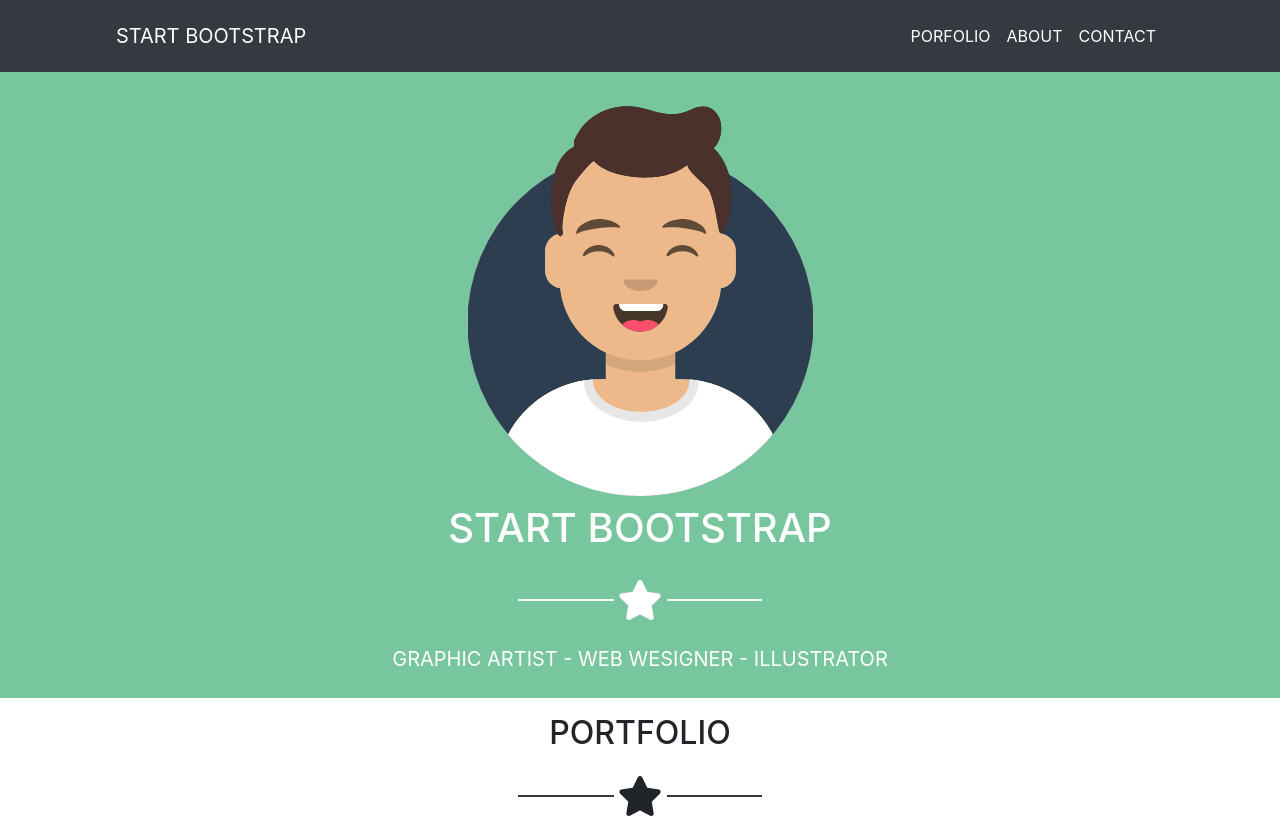
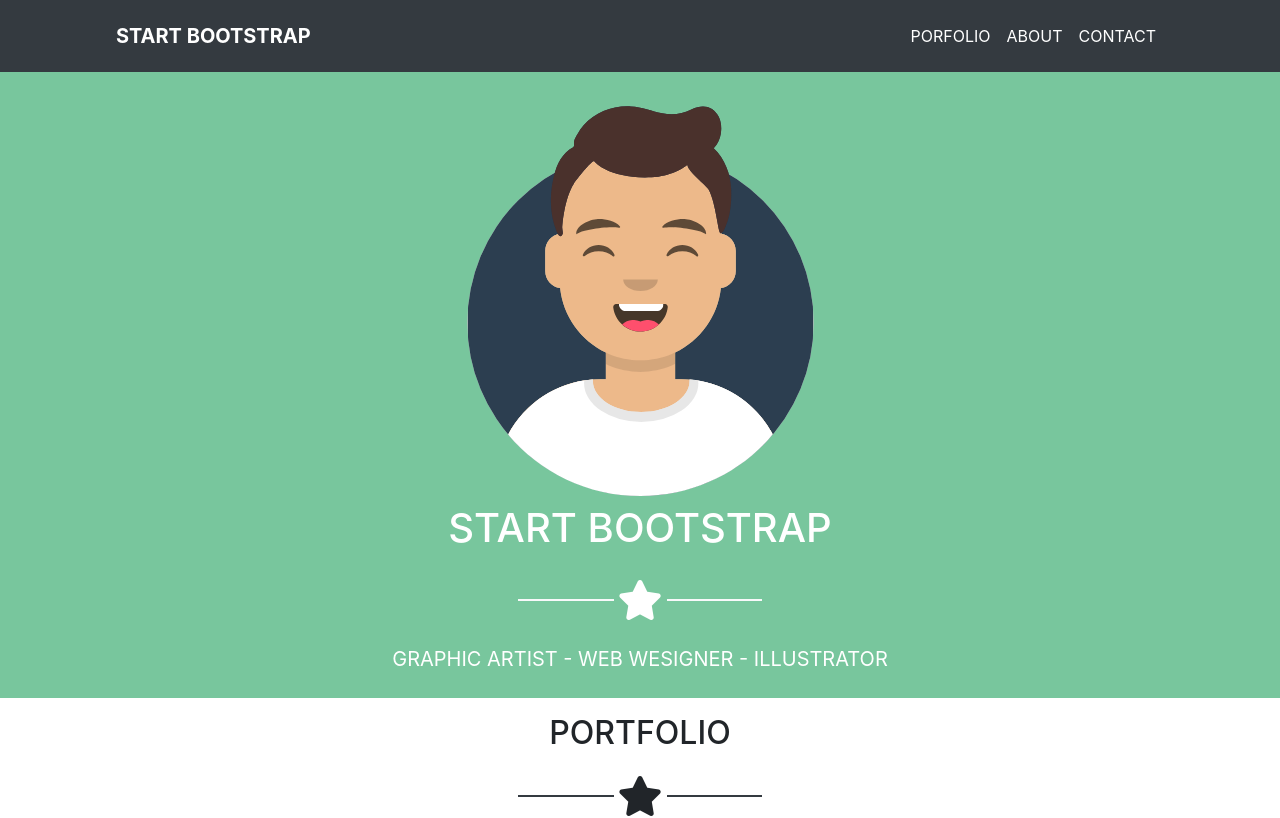
Before and after one commit to FabrizioFornone/html-css-bootstrap-freelancer, a plain HTML site: page index.html in a window 1280 px wide. Shown: the top 818 px of the page. Drawn offline with nearby package versions, Linux system fonts and the light colour scheme.

Commit message:
Exercise Finished: font-weight-bold added in navbar

```diff
--- a/index.html
+++ b/index.html
@@ -28,7 +28,7 @@
       <div class="container">
         <nav class="navbar navbar-expand-lg navbar-dark bg-dark py-3">
           <div class="container-fluid">
-            <a class="navbar-brand text-uppercase" href="#">start bootstrap</a>
+            <a class="navbar-brand text-uppercase font-weight-bold" href="#">start bootstrap</a>
             <button class="navbar-toggler" type="button" data-bs-toggle="collapse" data-bs-target="#navbarSupportedContent" aria-controls="navbarSupportedContent" aria-expanded="false" aria-label="Toggle navigation">
               <span class="navbar-toggler-icon"></span>
             </button>
```
Also changed, not shown: css/style.css (line endings or trailing spaces).
